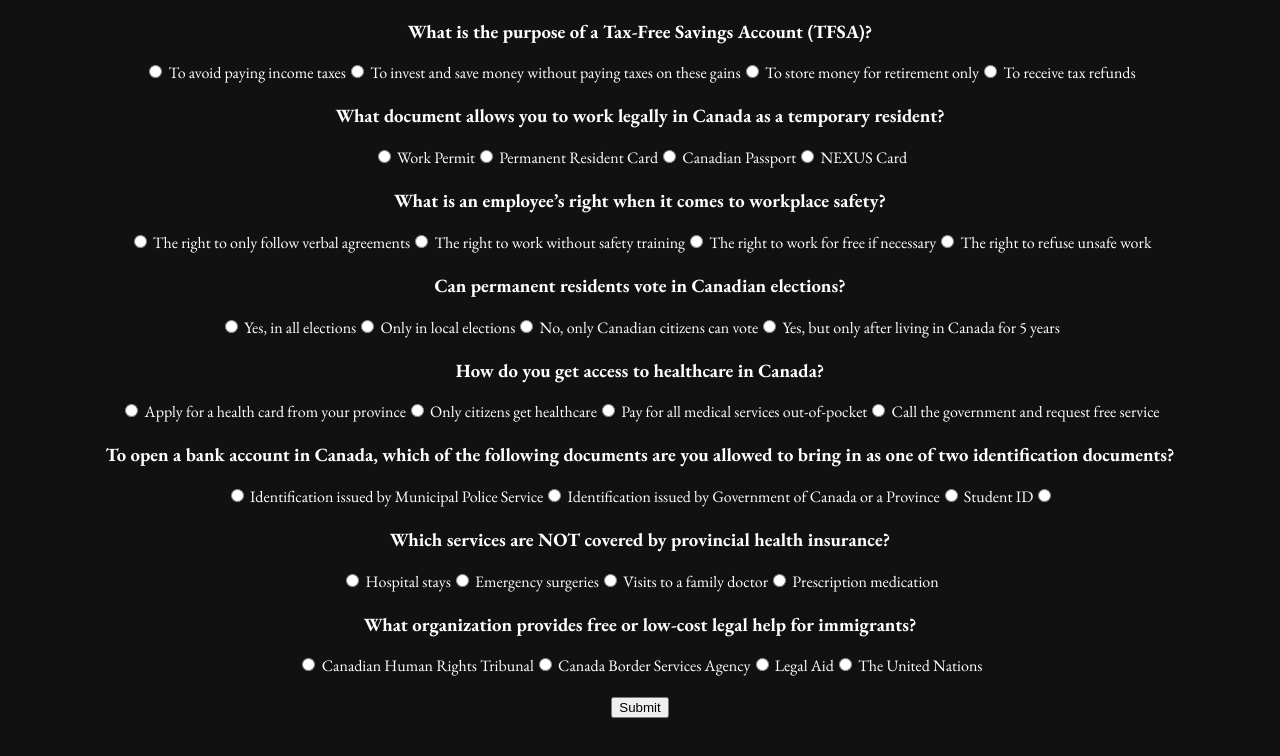
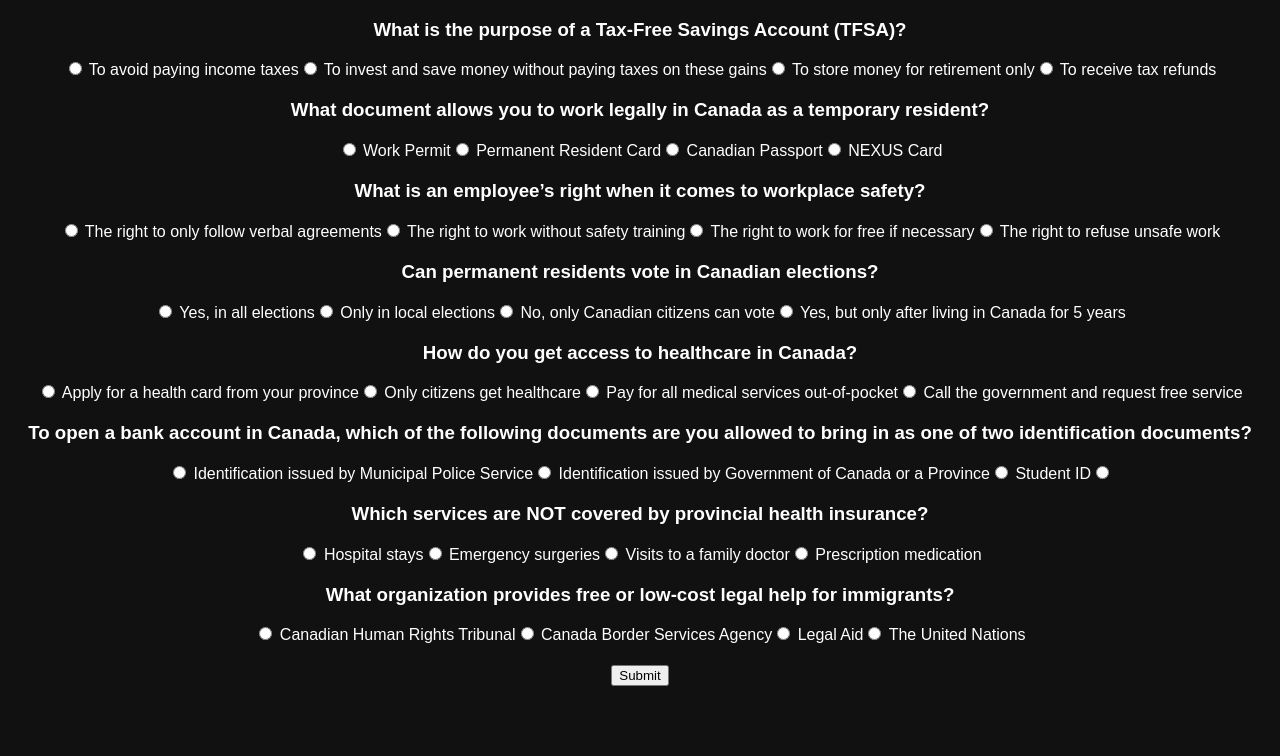
Before and after one commit to Phosphor-cell/CalHacks, a SvelteKit app in the folder frontend/: page /game in a window 1280 px wide. Shown: the top 756 px of the page. Built offline with nearby package versions, Linux system fonts and the light colour scheme.

Commit message:
font fix + small error in question fix

```diff
--- a/frontend/src/routes/game/+page.svelte
+++ b/frontend/src/routes/game/+page.svelte
@@ -39,7 +39,7 @@
       {
         question: "Can permanent residents vote in Canadian elections?",
         choices: ["Yes, in all elections", "Only in local elections", "No, only Canadian citizens can vote", "Yes, but only after living in Canada for 5 years"],
-        correct: 3
+        correct: 2
       }
     ];
 
@@ -100,5 +100,8 @@
   </main>
 
 <style lang="css">
-    .question { margin-bottom: 20px; }
+    .question {
+        margin-bottom: 20px;
+        font-family: Arial, sans-serif;
+    }
 </style>
```
